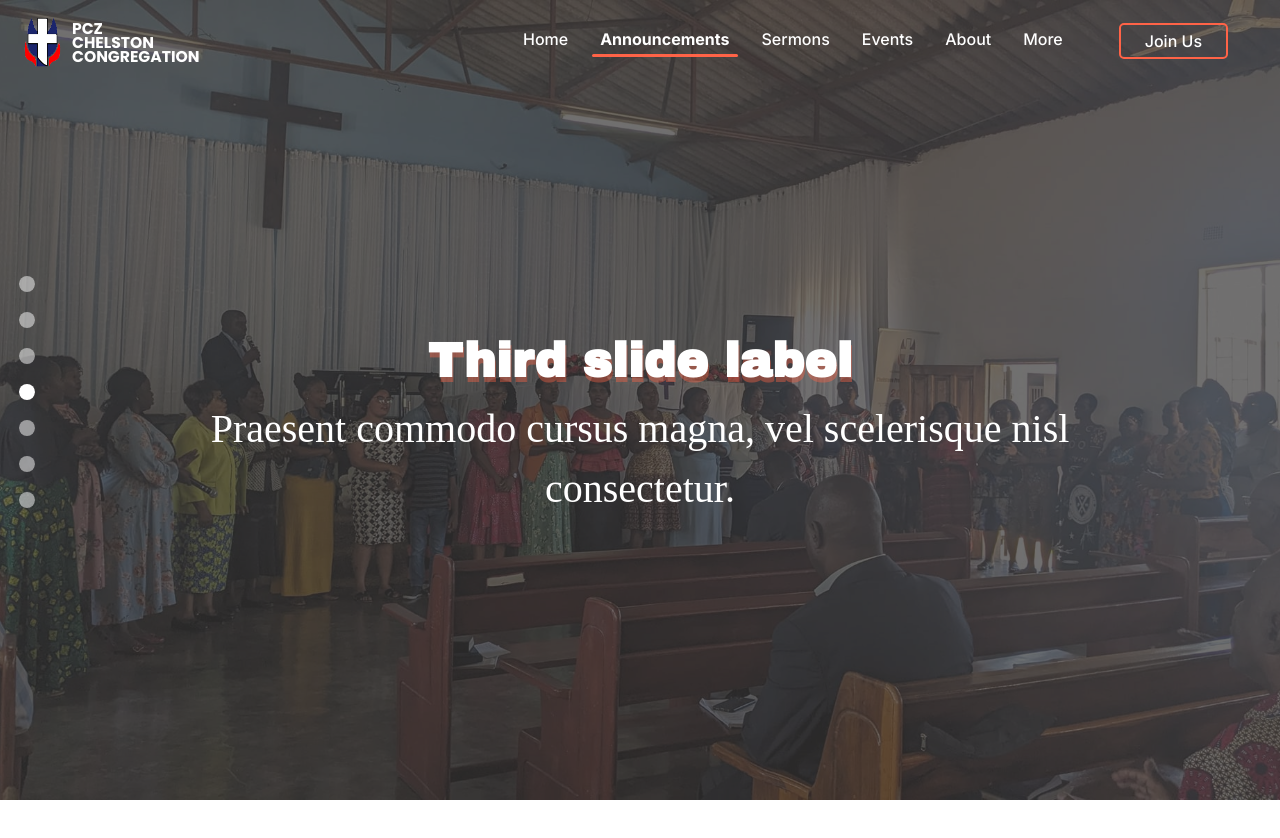
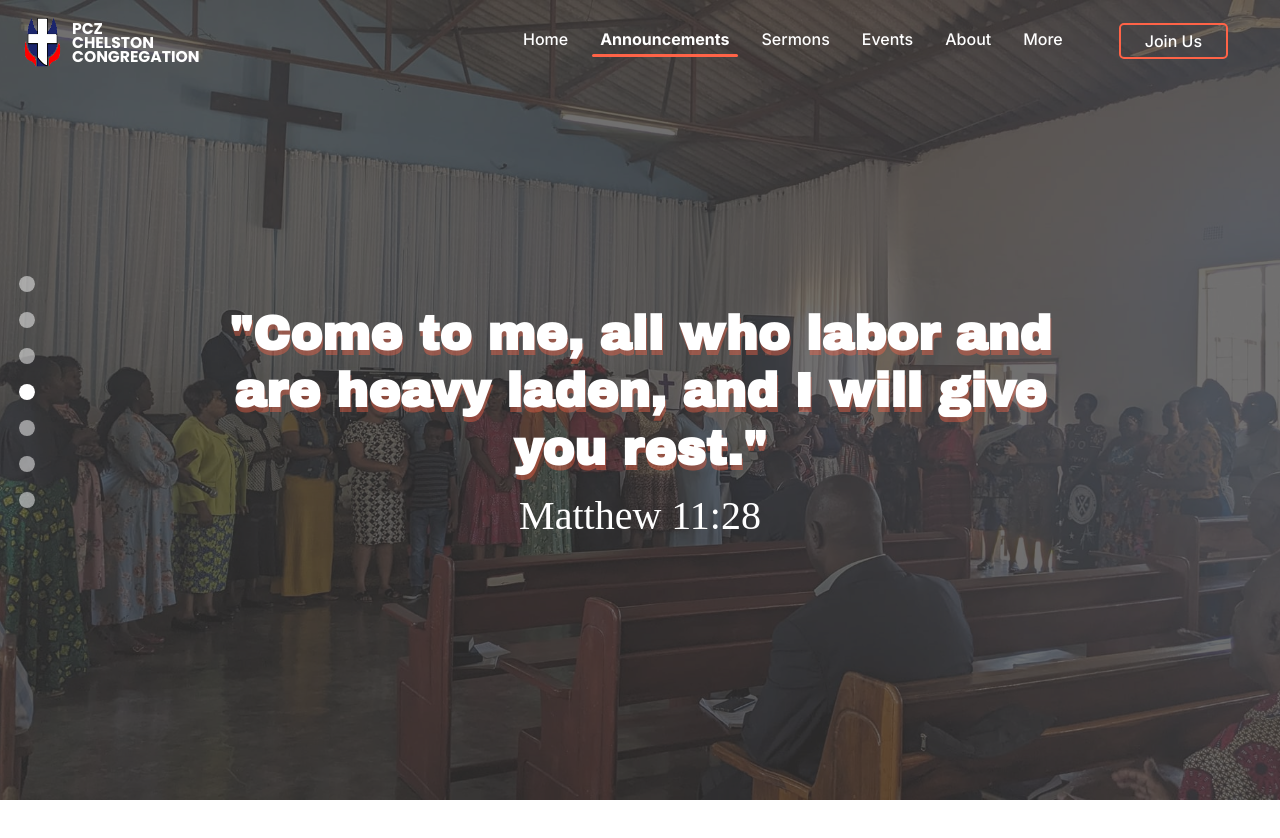
Before and after one commit to c00p75/pcz, a Next.js app: page / in a window 1280 px wide. Both pictures are taken after a click on the button 27 px from the left and 392 px from the top of the page. Shown: the top 838 px of the page. Built offline with nearby package versions, Linux system fonts and the light colour scheme; a web font is replaced by a local one.

Commit message:
Improve join btn margin

```diff
--- a/src/components/Home/Carousel/index.jsx
+++ b/src/components/Home/Carousel/index.jsx
@@ -45,10 +45,11 @@ function HomeCarousel() {
       <Carousel.Item className="full-screen cover-container">
         <Image src={cover_1} alt="pcz logo" quality={100} />
         <Carousel.Caption>
-          <h3>Third slide label</h3>
-          <p>
-            Praesent commodo cursus magna, vel scelerisque nisl consectetur.
-          </p>
+          <h3>
+            {`"Come to me, all who labor and are heavy laden, and I will give you
+            rest."`}
+          </h3>
+          <p>Matthew 11:28</p>
         </Carousel.Caption>
       </Carousel.Item>
       <Carousel.Item className="full-screen cover-container">
@@ -73,12 +74,12 @@ function HomeCarousel() {
           quality={100}
           style={{ objectPosition: "50% 20%" }}
         />
-        <Carousel.Caption>
+        {/* <Carousel.Caption>
           <h3>Third slide label</h3>
           <p>
             Praesent commodo cursus magna, vel scelerisque nisl consectetur.
           </p>
-        </Carousel.Caption>
+        </Carousel.Caption> */}
       </Carousel.Item>
       <Carousel.Item className="full-screen cover-container">
         <Image
--- a/src/components/navbar/navbar.scss
+++ b/src/components/navbar/navbar.scss
@@ -31,7 +31,7 @@
 
 #burger-menu {
   @media (width < 992px) {
-    width: 2em !important;
+    width: 1.5em !important;
   }
 }
 
@@ -56,7 +56,7 @@
 
 #offcanvasNavbar-expand-lg.show {
   .link-text {
-    color: black !important;
+    color: var(--secondaryTextColor);
   }
 }
 
@@ -161,6 +161,17 @@
   display: flex;
   justify-content: center;
   align-items: center;
+
+  @media (width < 992px) {
+    margin-right: 10%;
+    background: tomato;
+
+    span {
+      text-transform: uppercase;
+      color: white !important;
+      font-weight: bolder;
+    }
+  }
 }
 
 @media (min-width: 992px) {
```
